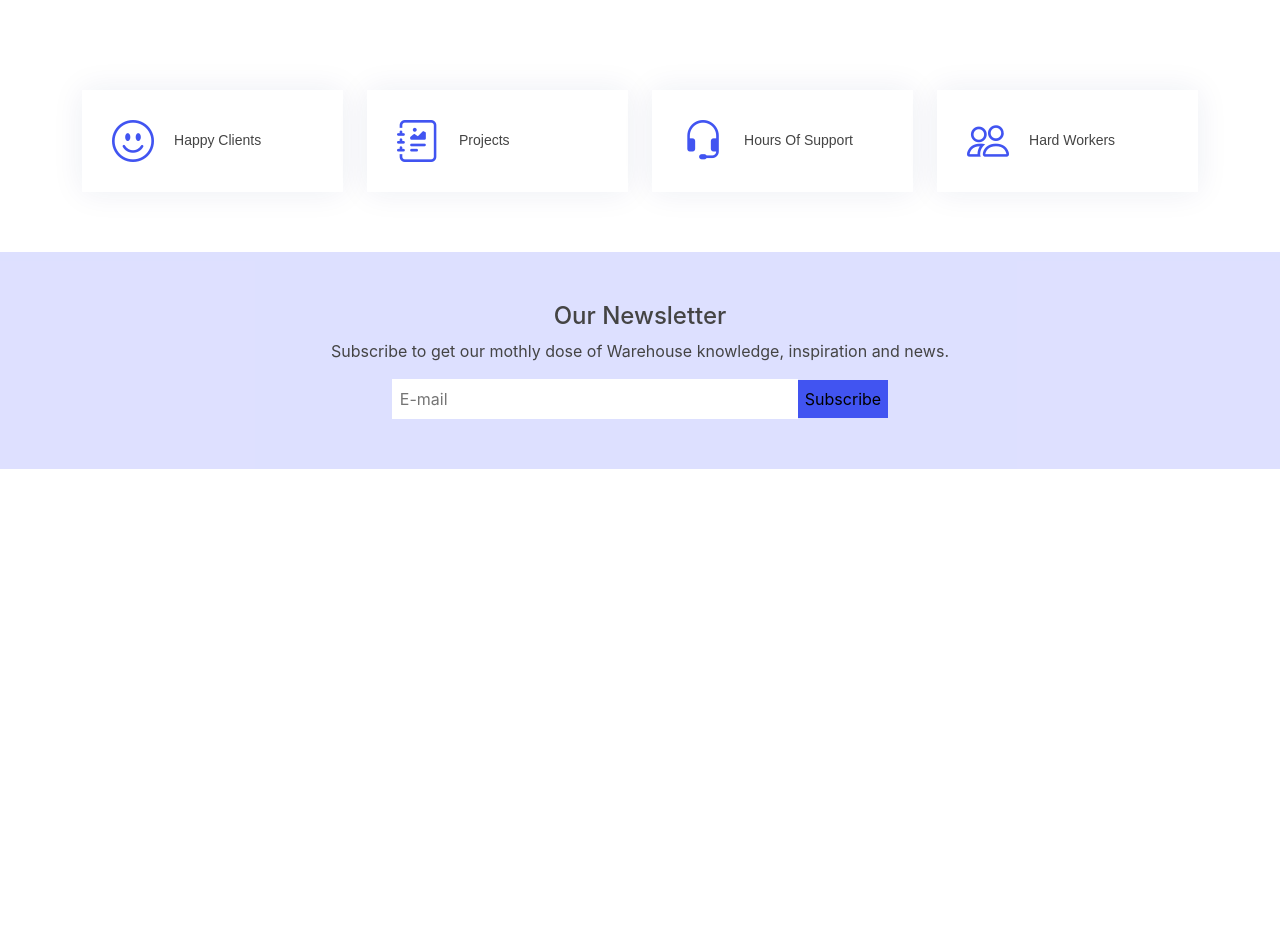
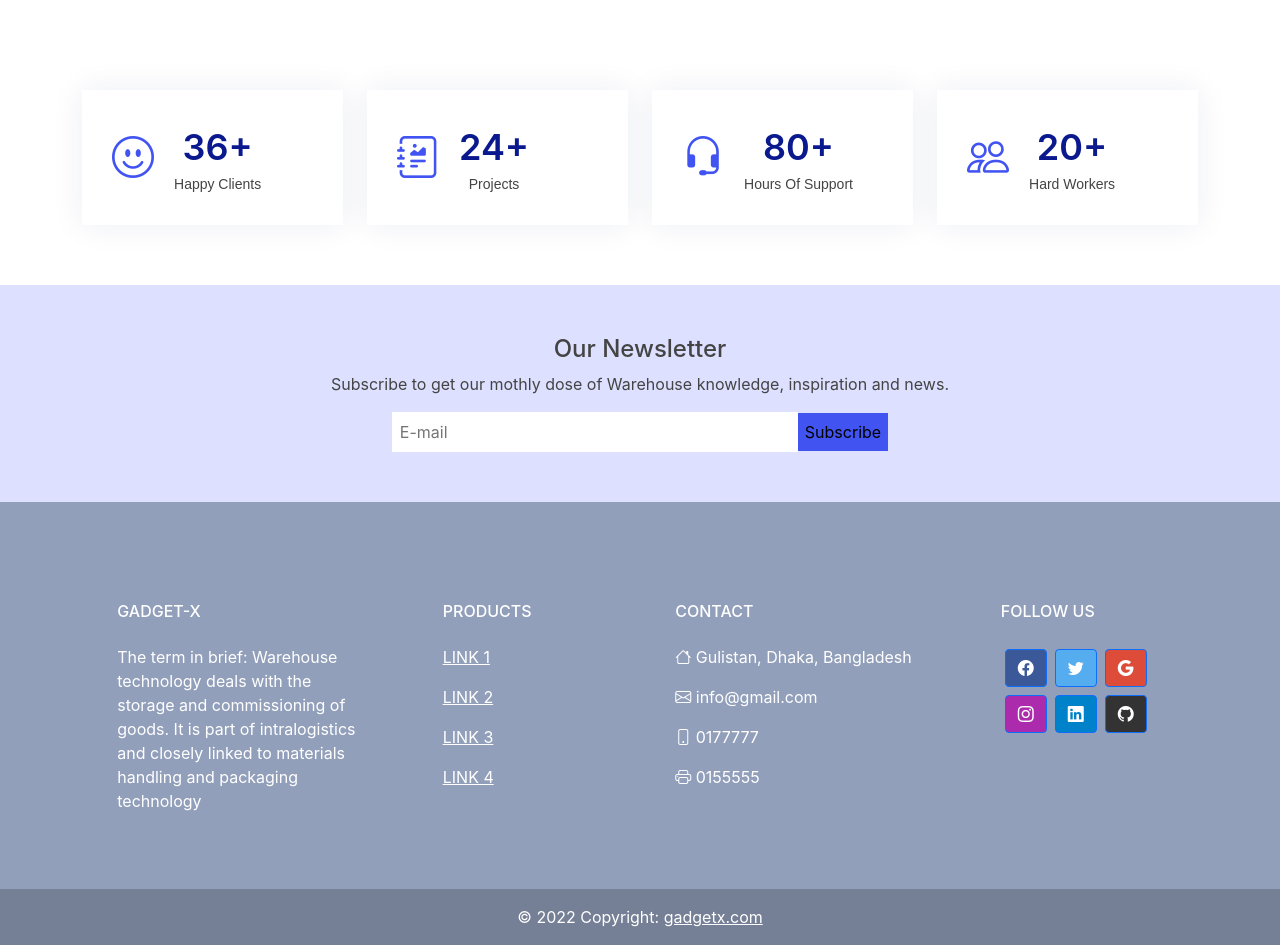
Before and after one commit to Jubayer-cmd/sunshine, a React (Create React App) app: page / in a window 1280 px wide. Shown: the part 2280-3225 px from the top of the page. Before the commit the page ends 2749 px from the top, so only its background shows below. Built offline with nearby package versions, Linux system fonts and the light colour scheme; no server answers.

Commit message:
footer added

```diff
--- a/package.json
+++ b/package.json
@@ -13,11 +13,13 @@
     "firebase": "^9.7.0",
     "react": "^18.1.0",
     "react-bootstrap": "^2.3.1",
+    "react-countup": "^6.2.0",
     "react-dom": "^18.1.0",
     "react-firebase-hooks": "^5.0.3",
     "react-router-dom": "^6.3.0",
     "react-scripts": "5.0.1",
     "react-toastify": "^8.2.0",
+    "react-visibility-sensor": "^5.1.1",
     "web-vitals": "^2.1.4"
   },
   "scripts": {
--- a/src/Components/Home/Home.css
+++ b/src/Components/Home/Home.css
@@ -207,20 +207,18 @@ section {
   display: grid;
   grid-template-columns: repeat(3, 1fr);
   grid-gap: 20px;
-  margin-left: 50px;
+  margin-left: 5px;
 }
 
 /* make services responsive */
 @media only screen and (max-width: 576px) {
   .product-container {
     grid-template-columns: repeat(1, 1fr);
-    margin-left: 50px;
   }
 }
 
 @media only screen and (min-width: 577px) and (max-width: 992px) {
   .product-container {
     grid-template-columns: repeat(2, 1fr);
-    margin-left: 50px;
   }
 }
--- a/src/Components/Home/Home.js
+++ b/src/Components/Home/Home.js
@@ -1,6 +1,8 @@
 import axios from "axios";
 import React, { useEffect, useState } from "react";
 import { Button } from "react-bootstrap";
+import CountUp from "react-countup";
+import ReactVisibilitySensor from "react-visibility-sensor";
 import Products from "../Products/Products";
 import "./Home.css";
 const Home = () => {
@@ -78,8 +80,8 @@ const Home = () => {
 
             <div
               className="col-lg-6 d-flex align-items-center"
-              data-aos="fade-left"
-              data-aos-delay="200"
+              data-aos="zoom-out-left"
+              data-aos-duration="3000"
             >
               <img
                 src="https://img.freepik.com/free-vector/logistic-workers-carrying-boxes-with-loaders_74855-6541.jpg?t=st=1651397689~exp=1651398289~hmac=987c9400f6992d1799795727920b09381aa83b3dfb732b83e4c58c53396bb5c3&w=740"
@@ -185,6 +187,13 @@ const Home = () => {
               >
                 <i className="bi bi-emoji-smile"></i>
                 <div>
+                  <CountUp end={36} redraw={true} suffix="+">
+                    {({ countUpRef, start }) => (
+                      <ReactVisibilitySensor onChange={start} delayedCall>
+                        <span ref={countUpRef} />
+                      </ReactVisibilitySensor>
+                    )}
+                  </CountUp>
                   <p>Happy Clients</p>
                 </div>
               </div>
@@ -198,6 +207,13 @@ const Home = () => {
               >
                 <i className="bi bi-journal-richtext"></i>
                 <div>
+                  <CountUp end={24} redraw={true} suffix="+">
+                    {({ countUpRef, start }) => (
+                      <ReactVisibilitySensor onChange={start} delayedCall>
+                        <span ref={countUpRef} />
+                      </ReactVisibilitySensor>
+                    )}
+                  </CountUp>
                   <p>Projects</p>
                 </div>
               </div>
@@ -211,6 +227,13 @@ const Home = () => {
               >
                 <i className="bi bi-headset"></i>
                 <div>
+                  <CountUp end={80} redraw={true} suffix="+">
+                    {({ countUpRef, start }) => (
+                      <ReactVisibilitySensor onChange={start} delayedCall>
+                        <span ref={countUpRef} />
+                      </ReactVisibilitySensor>
+                    )}
+                  </CountUp>
                   <p>Hours Of Support</p>
                 </div>
               </div>
@@ -224,6 +247,13 @@ const Home = () => {
               >
                 <i className="bi bi-people"></i>
                 <div>
+                  <CountUp end={20} redraw={true} suffix="+">
+                    {({ countUpRef, start }) => (
+                      <ReactVisibilitySensor onChange={start} delayedCall>
+                        <span ref={countUpRef} />
+                      </ReactVisibilitySensor>
+                    )}
+                  </CountUp>
                   <p>Hard Workers</p>
                 </div>
               </div>
@@ -253,6 +283,145 @@ const Home = () => {
           </div>
         </div>
       </div>
+
+      <div data-aos="fade-up" data-aos-easing="linear" data-aos-duration="2000">
+        <footer
+          class="text-center text-lg-start text-white"
+          style={{ backgroundColor: "#929fba" }}
+        >
+          <div class="container p-4 pb-0">
+            <section class="">
+              <div class="row">
+                <div class="col-md-3 col-lg-3 col-xl-3 mx-auto mt-3">
+                  <h6 class="text-uppercase mb-4 font-weight-bold">GADGET-X</h6>
+                  <p>
+                    The term in brief: Warehouse technology deals with the
+                    storage and commissioning of goods. It is part of
+                    intralogistics and closely linked to materials handling and
+                    packaging technology
+                  </p>
+                </div>
+
+                <hr class="w-100 clearfix d-md-none" />
+
+                <div class="col-md-2 col-lg-2 col-xl-2 mx-auto mt-3">
+                  <h6 class="text-uppercase mb-4 font-weight-bold">Products</h6>
+                  <p>
+                    <a href="/" class="text-white">
+                      LINK 1
+                    </a>
+                  </p>
+                  <p>
+                    <a href="/" class="text-white">
+                      LINK 2
+                    </a>
+                  </p>
+                  <p>
+                    <a href="/" class="text-white">
+                      LINK 3
+                    </a>
+                  </p>
+                  <p>
+                    <a href="/" class="text-white">
+                      LINK 4
+                    </a>
+                  </p>
+                </div>
+
+                <hr class="w-100 clearfix d-md-none" />
+
+                <hr class="w-100 clearfix d-md-none" />
+
+                <div class="col-md-4 col-lg-3 col-xl-3 mx-auto mt-3">
+                  <h6 class="text-uppercase mb-4 font-weight-bold">Contact</h6>
+                  <p>
+                    <i class="bi bi-house mr-3"></i> Gulistan, Dhaka, Bangladesh
+                  </p>
+                  <p>
+                    <i class="bi bi-envelope mr-3"></i> info@gmail.com
+                  </p>
+                  <p>
+                    <i class="bi bi-phone mr-3"></i> 0177777
+                  </p>
+                  <p>
+                    <i class="bi bi-printer mr-3"></i> 0155555
+                  </p>
+                </div>
+
+                <div class="col-md-3 col-lg-2 col-xl-2 mx-auto mt-3">
+                  <h6 class="text-uppercase mb-4 font-weight-bold">
+                    Follow us
+                  </h6>
+
+                  <a
+                    class="btn btn-primary btn-floating m-1"
+                    style={{ backgroundColor: "#3b5998" }}
+                    href="/"
+                    role="button"
+                  >
+                    <i class="bi bi-facebook"></i>
+                  </a>
+
+                  <a
+                    class="btn btn-primary btn-floating m-1"
+                    style={{ backgroundColor: "#55acee" }}
+                    href="/"
+                    role="button"
+                  >
+                    <i class="bi bi-twitter"></i>
+                  </a>
+
+                  <a
+                    class="btn btn-primary btn-floating m-1"
+                    style={{ backgroundColor: "#dd4b39" }}
+                    href="/"
+                    role="button"
+                  >
+                    <i class="bi bi-google"></i>
+                  </a>
+
+                  <a
+                    class="btn btn-primary btn-floating m-1"
+                    style={{ backgroundColor: "#ac2bac" }}
+                    href="/"
+                    role="button"
+                  >
+                    <i class="bi bi-instagram"></i>
+                  </a>
+
+                  <a
+                    class="btn btn-primary btn-floating m-1"
+                    style={{ backgroundColor: "#0082ca" }}
+                    href="/"
+                    role="button"
+                  >
+                    <i class="bi bi-linkedin"></i>
+                  </a>
+
+                  <a
+                    class="btn btn-primary btn-floating m-1"
+                    style={{ backgroundColor: "#333333" }}
+                    href="/"
+                    role="button"
+                  >
+                    <i class="bi bi-github"></i>
+                  </a>
+                </div>
+              </div>
+            </section>
+          </div>
+
+          <div
+            class="text-center p-3"
+            style={{ backgroundColor: "rgba(0, 0, 0, 0.2)" }}
+          >
+            © 2022 Copyright:{" "}
+            <a class="text-white" href="/">
+              gadgetx.com
+            </a>
+          </div>
+        </footer>
+      </div>
     </div>
   );
 };
```
Also changed, not shown: firebase.json (added), 2 other files (tests, documents, lock files or other folders).
